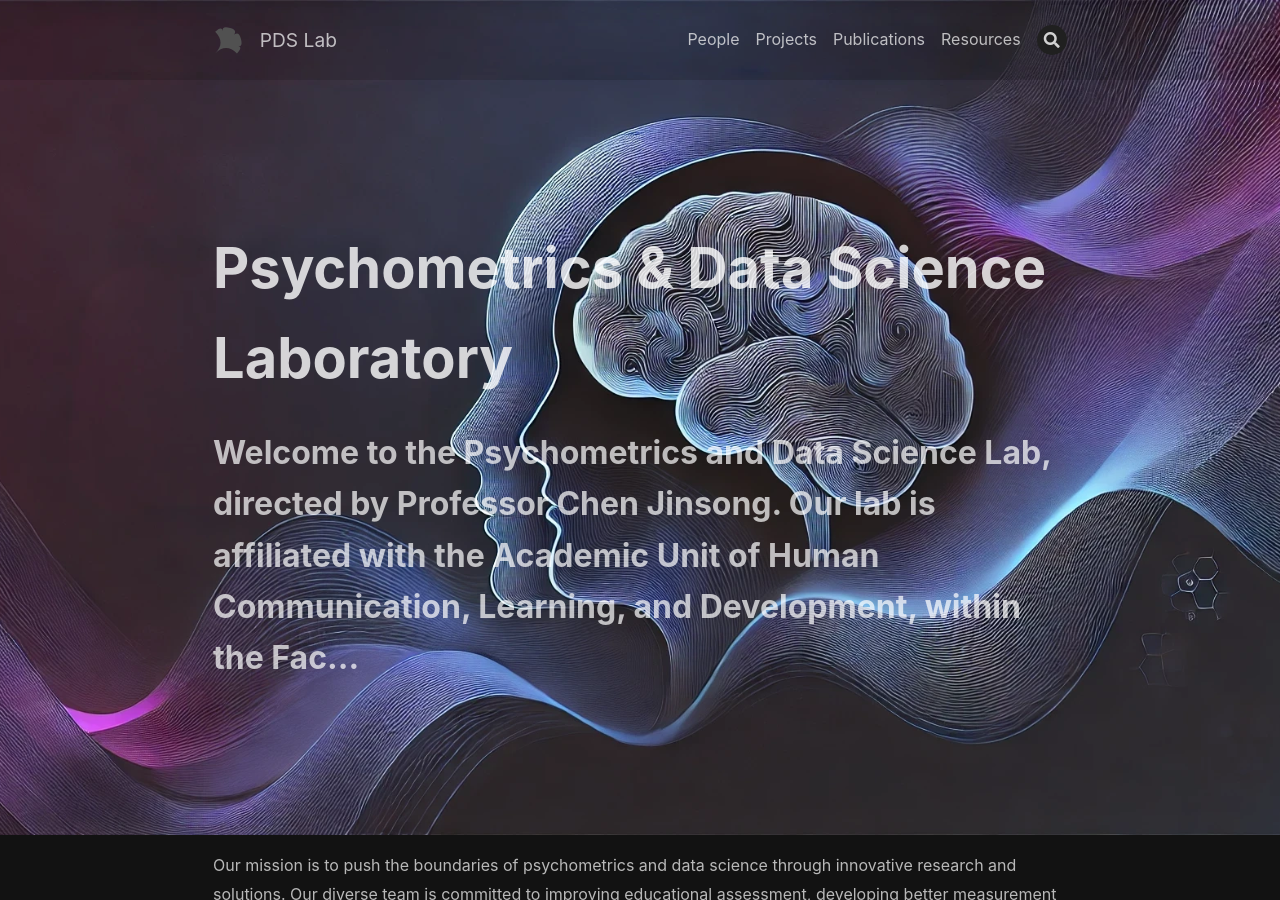
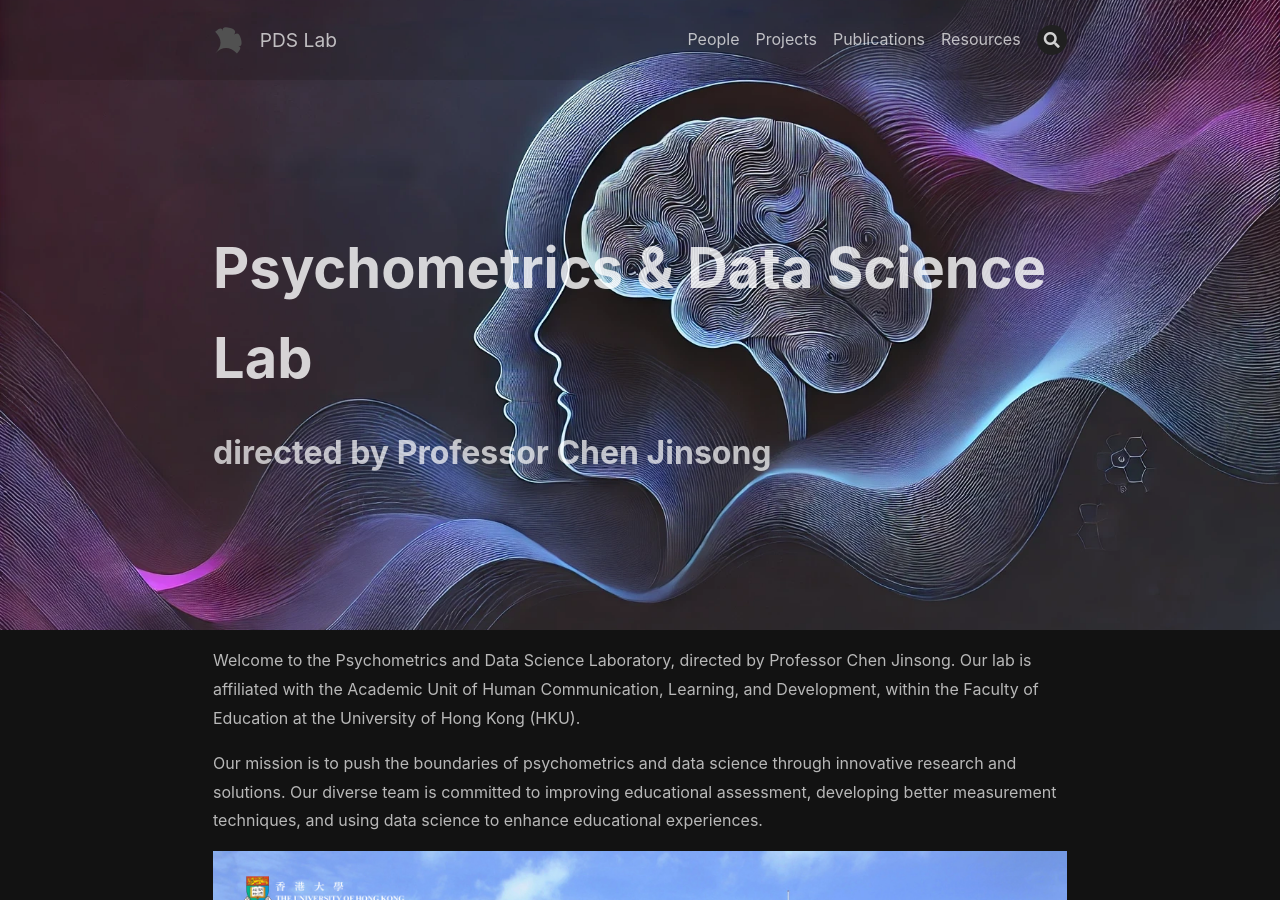
Before and after one commit to psychometrics-ds/psychometrics-ds.github.io, a Jekyll site: the page built from index.md, in a window 1280 px wide and 900 px high. Built offline with Jekyll 4.4.1, drawn with Linux system fonts in a browser that asks for light colours; nearby versions of some CDN libraries.

Commit message:
Update index.md

```diff
--- a/index.md
+++ b/index.md
@@ -10,8 +10,10 @@
   background_color: '#123'
   background_image:
     src: /assets/bg.webp
-excerpt: Welcome to the Psychometrics and Data Science Lab, directed by Professor Chen Jinsong. Our lab is affiliated with the Academic Unit of Human Communication, Learning, and Development, within the Faculty of Education at the University of Hong Kong (HKU).
+excerpt: directed by Professor Chen Jinsong
 ---
+
+Welcome to the Psychometrics and Data Science Laboratory, directed by Professor Chen Jinsong. Our lab is affiliated with the Academic Unit of Human Communication, Learning, and Development, within the Faculty of Education at the University of Hong Kong (HKU).
 
 Our mission is to push the boundaries of psychometrics and data science through innovative research and solutions. Our diverse team is committed to improving educational assessment, developing better measurement techniques, and using data science to enhance educational experiences.
 
```
Also changed, not shown: other parts of index.md (+1 -1 lines).
